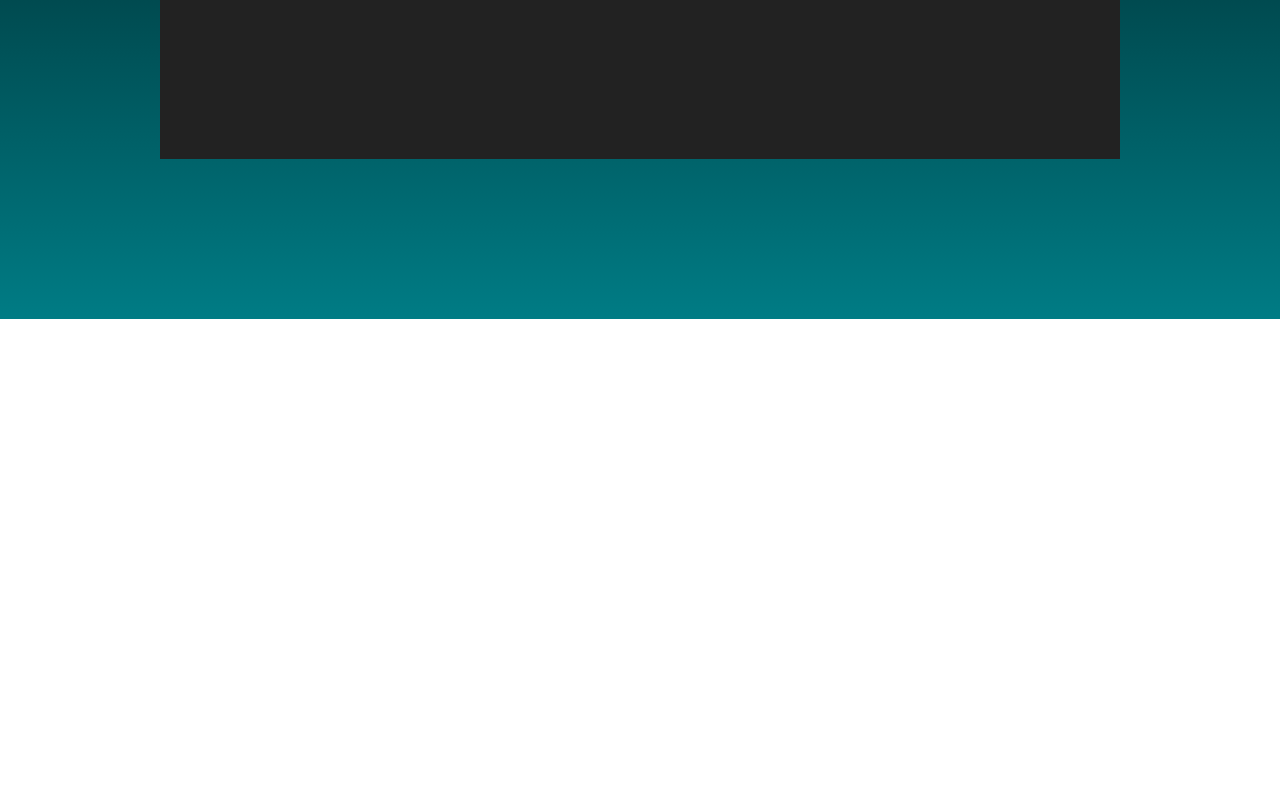
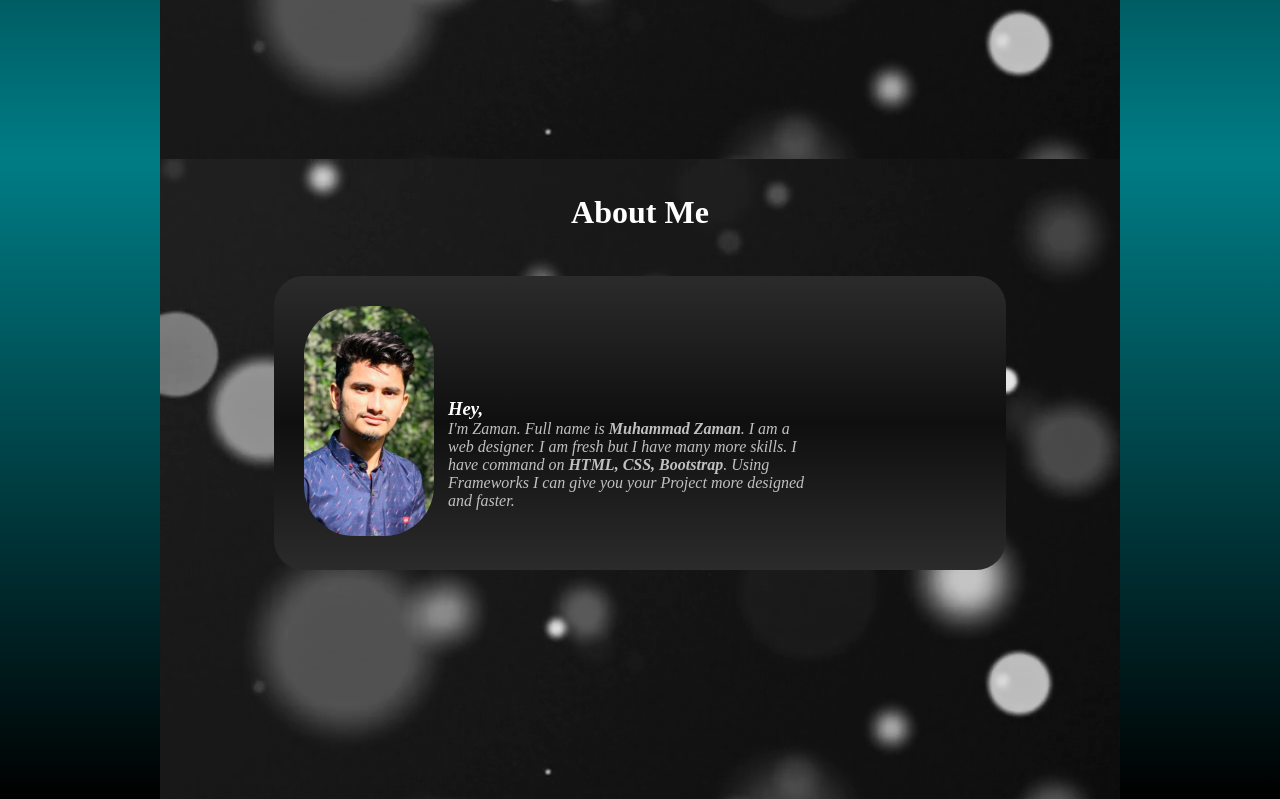
Before and after one commit to mirzazaman/Portfolio-Website, a plain HTML site: page index.html in a window 1280 px wide. Shown: the part 481-1280 px from the top of the page. Before the commit the page ends 800 px from the top, so only its background shows below. Drawn offline with Linux system fonts and the light colour scheme.

Commit message:
Adding Second Page

```diff
--- a/index.html
+++ b/index.html
@@ -5,15 +5,17 @@
     <link rel="stylesheet" href="./style.css">
 </head>
 <body>
-    <div class="back">
+    <div>
+        <div>
+            <div class="first-back">
                 <div id="first-main">
 
                 <div class="logo">
                     <a href="#first-main"><img id="main-logo" src="./zam-logo.png" alt="Website Logo"></a>
                 </div>
                 <div class="buttons">
-                <a href=""><button>Home</button></a>
-                <a href=""><button>About</button></a>
+                    <a href="#first-main"><button>Home</button></a>
+                    <a href="#about"><button>About</button></a>
                     <a href=""><button>Skils</button></a>
                     <a href=""><button>Work</button></a>
                     <a href=""><button>Contact us</button></a>
@@ -23,7 +25,7 @@
                         <h1 class="hi">Hi,<br> I'm </h1> <h1 class="name"> Zaman, </h1><h1>Web Designer.</h1><p>Web Designer, Frameworks, Front-end</p>
                     </div>
                     <div class="pic">
-                    <a href="#"><img class="my-pic" src="./first-pic.png" alt="My pic"></a>
+                        <a href="#"><img class="my-pic-1" src="./first-pic.png" alt="My pic"></a>
                     </div>
                     <div class="icon-links">
                         <a  href="https://web.facebook.com/settings?tab=account&section=username" target="_blank"><img class="icons" src="./fb-icon.png" alt="Facebook"></a>
@@ -31,12 +33,20 @@
                         <a  href="#"><img class="icons" src="./whatsapp-icon.png" alt="Whatsapp"></a>
                     </div>
                 </div>
-            <div>
-                <div>
-
+            </div>
         </div>
         <div>
-
+            <div class="second-back">
+                <div id="about">
+                    <div><h1 class="head2">About Me</h1></div>
+                        <div class="my-details">
+                    <div class="photo">
+                        <a href="#"><img class="my-pic-2" src="./second-pic.jpg" alt="My pic"></a>
+                    </div>
+                    <div class="details">
+                        <i><h3>Hey,</h3> <p>I'm Zaman. Full name is <b>Muhammad Zaman</b>. I am a web designer. I am fresh but I have many more skills. I have command on <b>HTML, CSS, Bootstrap</b>. Using Frameworks I can give you your Project more designed and faster. </p></i>
+                    </div>
+                        </div>
                 </div>
             </div>
         </div>
--- a/style.css
+++ b/style.css
@@ -1,18 +1,21 @@
-/*----- Head -----*/
+/*----- Main -----*/
 *{
     margin: 0;
     padding: 0;
 }
-.back{
+
+/*----- first main -----*/
+.first-back{
     width: 100%;
-    height: 100vh;
+    height: 100%;
     background-image: linear-gradient(rgb(0, 0, 0), rgb(0, 124, 133));
 }
 #first-main{
     width: 75%;
     height: 80vh;
     margin: auto;
-    background-color: rgb(34, 34, 34);
+    background-image: url("./background.png");
+    background-size: auto;
 }
 .logo{
     padding: 20px;
@@ -72,7 +75,7 @@ p{
     text-shadow: 0 0 30px #198396;
 
 }
-.my-pic{
+.my-pic-1{
     width: 130px;
     height: 230px;
     border-radius: 50px;
@@ -87,3 +90,50 @@ p{
     width: 45px;
     height: 45px;
 }
+/*----- second main -----*/
+.second-back{
+    width: 100%;
+    height: 100%;
+    background-image: linear-gradient(rgb(0, 124, 133), rgb(0, 0, 0));
+}
+#about{
+    width: 75%;
+    height: 80vh;
+    margin: auto;
+
+    background-image: url("./background.png");
+    background-size: auto;
+}
+.head2{
+    text-align: center;
+    position: relative;
+    top: 35px;
+}
+.my-details{
+    width: 70%;
+    margin: auto;
+    padding: 30px;
+    position: relative;
+    top: 80px;
+    background-image: linear-gradient(rgb(43, 43, 43), rgb(15, 15, 15), rgb(43, 43, 43));
+    border-radius: 30px;
+}
+.my-pic-2{
+    width: 130px;
+    height: 230px;
+    border-radius: 50px;
+}
+h3{
+    color: white;
+}
+.photo{
+
+    display: inline-block;
+}
+.details{
+    width: 55%;
+    position: relative;
+   bottom: 30px;
+   left: 10px;
+    display: inline-block;
+}
```
Also changed, not shown: background.png (added). Lines whose indentation alone changed are shown as unchanged.
